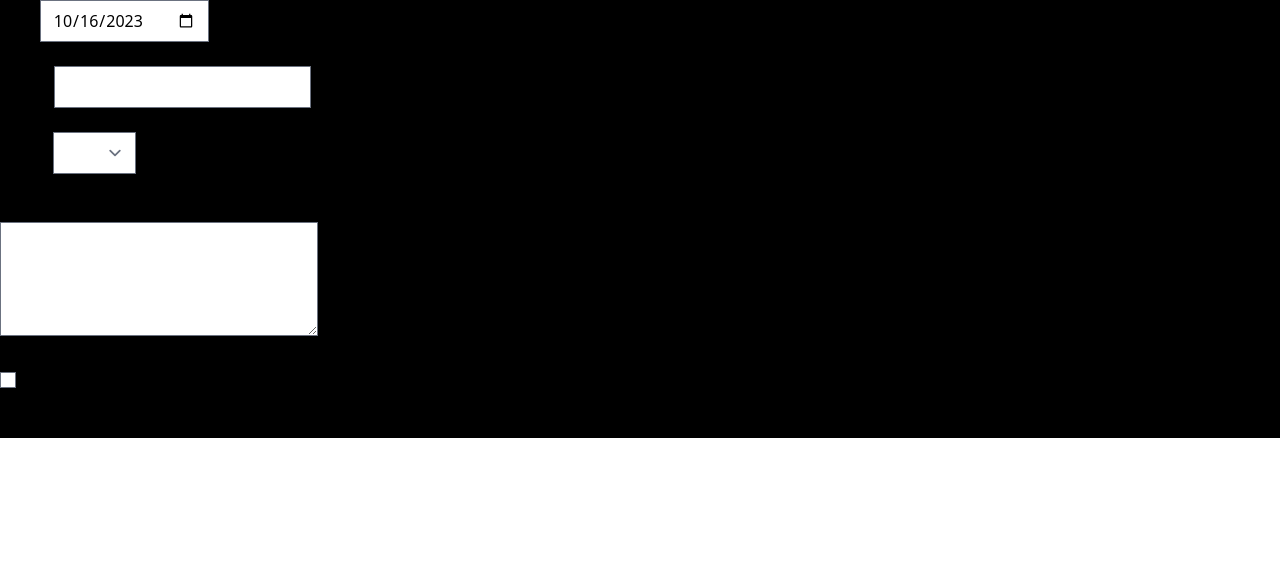
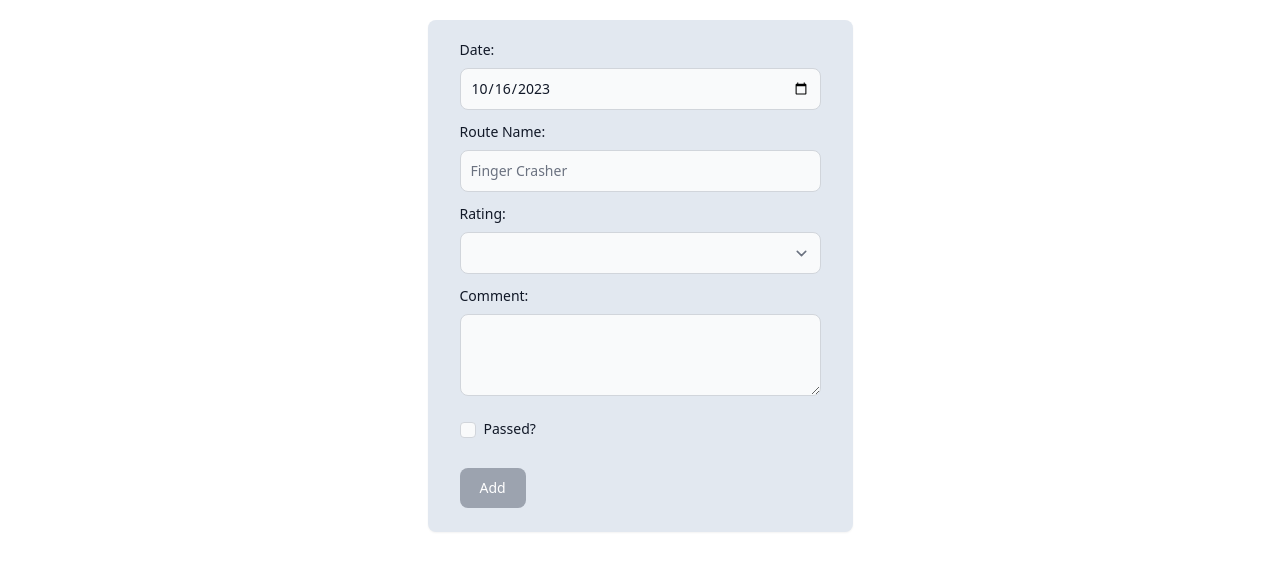
Before and after one commit to Kattegatt/vue-boulder-journal, a Vue app: page / in a window 1280 px wide. Shown: the top 570 px of the page. Built offline with nearby package versions, Linux system fonts and the light colour scheme.

Commit message:
styled input form

```diff
--- a/index.html
+++ b/index.html
@@ -6,8 +6,8 @@
 		<title>Boulder Journal</title>
 		<link rel="stylesheet" href="/assets/tailwind.css" />
 	</head>
-	<body>
-		<div id="app"></div>
+	<body class="">
+		<div id="app" class=""></div>
 		<script type="module" src="/src/main.js"></script>
 	</body>
 </html>
--- a/src/App.vue
+++ b/src/App.vue
@@ -83,141 +83,110 @@ export default {
 </script>
 
 <template>
-	<div class="bg-black">
-		<form action="#" method="post" class="addRouteForm">
-			<label for="date">Date:</label>
-			<input v-model="inputDate" type="date" id="date" name="date" required /><br /><br />
-			<label for="route-name">Name:</label>
+	<div class="flex justify-center bg-green-400 mb-5">
+		<form
+			action="#"
+			method="post"
+			class="absolute bg-slate-200 px-8 py-5 m-5 shadow-sm rounded-lg"
+		>
+			<div class="mb-3">
+				<label for="date" class="block mb-2 text-sm font-medium text-gray-900">Date:</label>
+				<input
+					v-model="inputDate"
+					type="date"
+					id="date"
+					name="date"
+					required
+					class="bg-gray-50 border border-gray-300 text-gray-900 text-sm rounded-lg focus:ring-blue-500 focus:border-blue-500 block w-full p-2.5"
+				/>
+			</div>
+			<div class="mb-3">
+				<label for="route-name" class="block mb-2 text-sm font-medium text-gray-900"
+					>Route Name:</label
+				>
 				{{}}
 				<input
 					v-model="inputName"
 					type="text"
 					id="route-name"
 					name="route-name"
+					placeholder="Finger Crasher"
 					required
-			/><br /><br />
-			<label for="rating">Rating:</label>
-			<select v-model="inputRating" id="rating" name="rating">
+					class="bg-gray-50 border border-gray-300 text-gray-900 text-sm rounded-lg focus:ring-blue-500 focus:border-blue-500 block w-full p-2.5"
+				/>
+			</div>
+			<div class="mb-3">
+				<label for="rating" class="block mb-2 text-sm font-medium text-gray-900"
+					>Rating:</label
+				>
+				<select
+					v-model="inputRating"
+					id="rating"
+					name="rating"
+					class="bg-gray-50 border border-gray-300 text-gray-900 text-sm rounded-lg focus:ring-blue-500 focus:border-blue-500 block w-full p-2.5"
+				>
 					<option v-for="(option, idx) in ratingOptions" :key="idx">
 						{{ option.value }}
-				</option></select
-			><br /><br />
-			<label for="comment">Comment:</label><br />
+					</option>
+				</select>
+			</div>
+			<div class="mb-5">
+				<label for="comment" class="block mb-2 text-sm font-medium text-gray-900"
+					>Comment:</label
+				>
 				<textarea
 					v-model="inputComment"
 					id="comment"
 					name="comment"
-				rows="4"
-				cols="30"
-			></textarea
+					rows="3"
+					cols="40"
+					class="bg-gray-50 border border-gray-300 text-gray-900 text-sm rounded-lg focus:ring-blue-500 focus:border-blue-500 block w-full p-2.5"
+				></textarea>
+			</div>
+			<div class="mb-1">
+				<input
+					v-model="inputIsPassed"
+					type="checkbox"
+					id="passed"
+					name="passed"
+					class="w-4 h-4 border border-gray-300 rounded bg-gray-50 focus:ring-3 focus:ring-blue-300"
+				/>
+				<label for="passed" class="ml-2 text-sm font-medium text-gray-900">Passed?</label
 				><br /><br />
-			<input v-model="inputIsPassed" type="checkbox" id="passed" name="passed" />
-			<label for="passed">Passed?</label><br /><br />
+			</div>
+			<div class="mb-1">
 				<button
 					@click="addNewRoute"
 					:disabled="inputName === null || inputRating === null || inputDate === null"
 					type="submit"
-				class="submit-button"
+					class="disabled:bg-gray-400 text-white bg-gray-700 hover:bg-red-400 focus:ring-4 focus:outline-none focus:ring-blue-300 font-medium rounded-lg text-sm w-full sm:w-auto px-5 py-2.5 text-center"
 				>
 					Add
 				</button>
+			</div>
 		</form>
 	</div>
-	<div v-if="trainingHistory.length" class="training-list-container">
-		<div class="training-list">
-			<div v-for="(day, index) in trainingHistory" :key="index" class="training-day">
-				<div class="training-day-date">
+	<div v-if="trainingHistory.length" class="flex bg-black relative justify-center p-10">
+		<div
+			v-for="(day, index) in trainingHistory"
+			:key="index"
+			class="flex bg-gray-700 p-5 justify-items-center"
+		>
+			<div class="date">
 				<h3>{{ day.date }}</h3>
 			</div>
-				<div v-for="(route, routeIndex) in day.routes" :key="routeIndex" class="route-item">
+			<div v-for="(route, routeIndex) in day.routes" :key="routeIndex" class="">
 				<p>
 					<strong>{{ route.name }}</strong>
 				</p>
 				<p>Rating: {{ route.rating }}</p>
-					<div v-if="route.comment" class="route-comment">
-						Comment: {{ route.comment }}
-					</div>
+				<div v-if="route.comment" class="">Comment: {{ route.comment }}</div>
 				<p>Attempts: {{ route.attempts }}</p>
 				<p v-if="route.isPassed">Passed</p>
-					<button @click.stop="removeRoute(route)" type="button" class="delete-btn">
-						Del
-					</button>
-				</div>
+				<button @click.stop="removeRoute(route)" type="button" class="">Del</button>
 			</div>
 		</div>
 	</div>
 </template>
 
-<style scoped>
-/* header {
-	line-height: 1.5;
-	max-height: 100vh;
-}
-
-.form-container {
-	display: flex;
-	flex-direction: column;
-	align-items: center;
-	margin-top: 50px;
-}
-.addRouteForm {
-	background-color: rgb(217, 217, 217);
-	padding: 10px;
-	border: 2px solid black;
-}
-.training-list-container {
-	display: flex;
-	justify-content: center;
-	margin-top: 20px;
-	margin-left: auto;
-	margin-right: auto;
-}
-.training-list {
-	width: 300px;
-	background-color: rgb(217, 217, 217);
-	padding: 10px;
-	border: 2px solid black;
-}
-
-.training-day {
-	background-color: #f5f5f5;
-	border: 1px solid #ddd;
-	border-radius: 5px;
-	margin-bottom: 10px;
-	padding: 10px;
-}
-
-.training-day-date {
-	margin-bottom: 0px;
-}
-
-.training-day-date h3 {
-	margin-left: 15px;
-}
-.route-item {
-	position: relative;
-	border-bottom: 1px solid #988989;
-	padding-bottom: 10px;
-	margin-bottom: 10px;
-}
-.delete-btn {
-	background: none;
-	border: none;
-	color: red;
-	font-size: 18px;
-	position: absolute;
-	right: 43%;
-	bottom: 1%;
-	cursor: pointer;
-}
-
-.route-comment {
-	word-wrap: break-word;
-}
-nav {
-	width: 100%;
-	font-size: 12px;
-	text-align: center;
-	margin-top: 2rem;
-} */
-</style>
+<style scoped></style>
```
Lines whose indentation alone changed are shown as unchanged.
